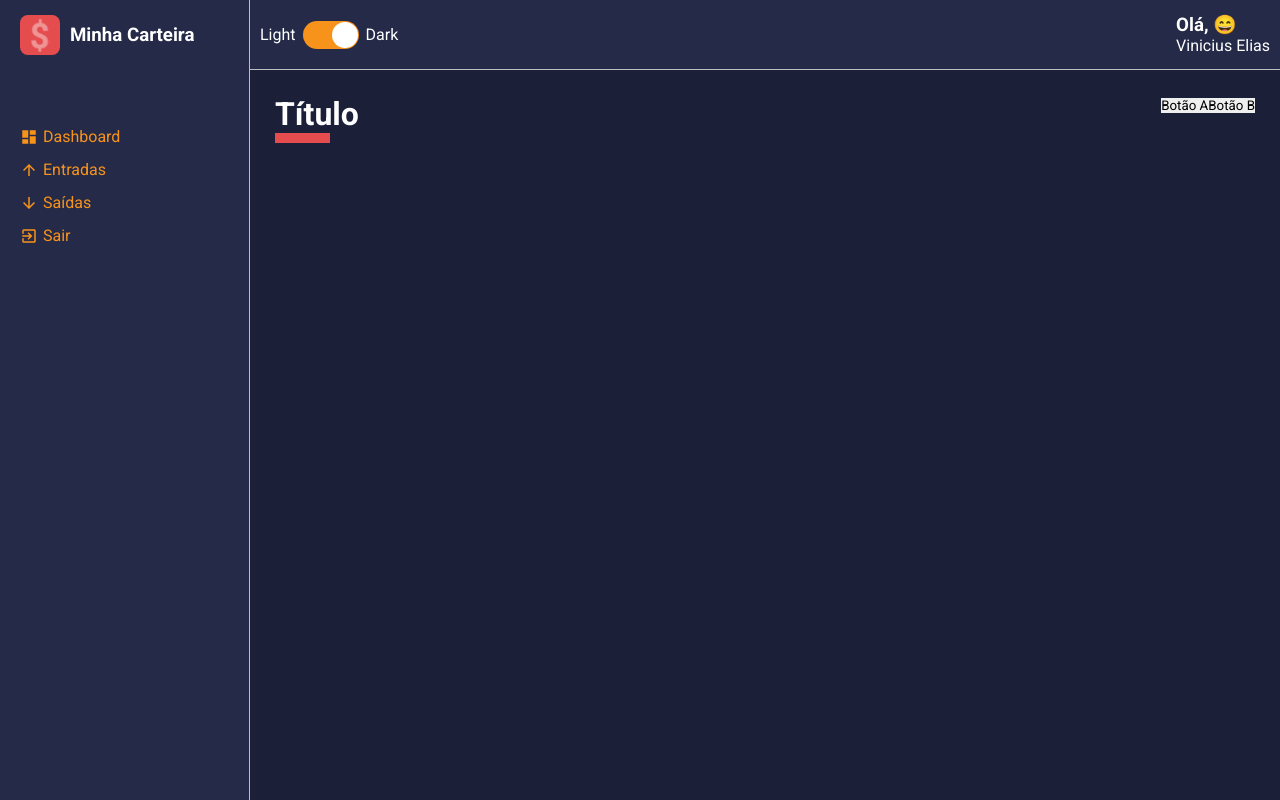
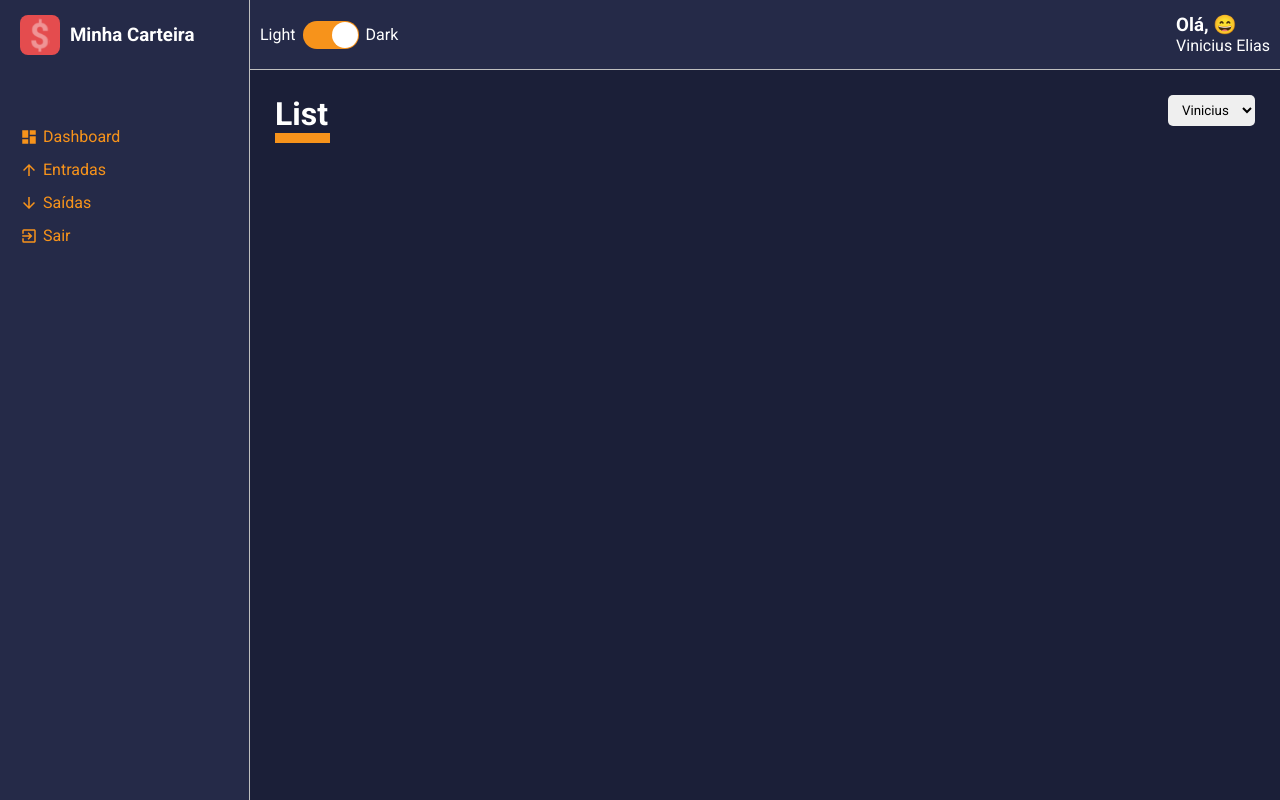
Before and after one commit to vinielias11/dashboardCarteira, a React (Create React App) app: page /dashboard in a window 1280 px wide. Built offline with nearby package versions, Linux system fonts and the light colour scheme.

Commit message:
Criação dos filtros de ano e mês

```diff
--- a/src/App.tsx
+++ b/src/App.tsx
@@ -4,13 +4,14 @@
 import dark from './styles/themes/dark';
 import Layout from './components/Layout';
 import Dashboard from './pages/Dashboard';
+import List from './pages/List';
 
 const App: React.FC = () => {
     return (
         <ThemeProvider theme={dark}>
             <GlobalStyles />
             <Layout>
-                <Dashboard />
+                <List />
             </Layout>
         </ThemeProvider>
     );
--- a/src/components/ContentHeader/index.tsx
+++ b/src/components/ContentHeader/index.tsx
@@ -6,15 +6,23 @@
      Controllers
 } from './styles'
 
-const ContentHeader: React.FC = () => {
+interface IContentHeaderProps {
+    title: string;
+    lineColor: string;
+    children: React.ReactNode;
+}
+
+const ContentHeader: React.FC<IContentHeaderProps> = ({
+    title, lineColor, children
+}) => {
+
     return (
         <Container>
-            <Title>
-                <h1>Título</h1>
+            <Title lineColor={lineColor}>
+                <h1>{title}</h1>
             </Title>
             <Controllers>
-                <button type="button">Botão A</button>
-                <button type="button">Botão B</button>
+                {children}
             </Controllers>
         </ Container>
     );
--- a/src/components/ContentHeader/styles.ts
+++ b/src/components/ContentHeader/styles.ts
@@ -1,4 +1,8 @@
 import styled from 'styled-components';
+
+interface ITitleProps {
+    lineColor: string;
+}
 
 export const Container = styled.div`
     width: 100%;
@@ -8,7 +12,7 @@
 
 `;
 
-export const Title = styled.div`
+export const Title = styled.div<ITitleProps>`
     > h1 {
         color: ${props => props.theme.colors.white};
 
@@ -16,9 +20,12 @@
             content: '';
             display: block;
             width: 55px;
-            border-bottom: 10px solid ${props => props.theme.colors.warning};
+            border-bottom: 10px solid ${props => props.lineColor};
         }
     }
 `;
 
-export const Controllers = styled.div``;
+export const Controllers = styled.div`
+    display: flex;
+
+`;
--- /dev/null
+++ b/src/components/SelectInput/index.tsx
@@ -0,0 +1,26 @@
+import React from 'react';
+
+import { Container } from './styles'
+
+interface ISelectInputProps {
+    options: {
+        value: string | number;
+        label: string | number;
+    }[]
+}
+
+const SelectInput: React.FC<ISelectInputProps> = ({ options }) => {
+    return (
+        <Container>
+            <select>
+                {
+                    options.map(option => (
+                        <option value={option.value}>{option.label}</option>
+                    ))
+                }
+            </select>
+        </ Container>
+    );
+}
+
+export default SelectInput;
--- /dev/null
+++ b/src/components/SelectInput/styles.ts
@@ -0,0 +1,9 @@
+import styled from 'styled-components';
+
+export const Container = styled.div`
+    > select {
+        padding: 7px 10px;
+        border-radius: 5px;
+        margin-left: 7px;
+    }
+`;
--- a/src/pages/Dashboard/index.tsx
+++ b/src/pages/Dashboard/index.tsx
@@ -2,11 +2,21 @@
 
 import { Container } from './styles';
 import ContentHeader  from '../../components/ContentHeader'
+import SelectInput  from '../../components/SelectInput'
 
 const Dashboard: React.FC = () => {
+
+    const options = [
+        { value: 'Vinicius', label: 'Vinicius' },
+        { value: 'Maria', label: 'Maria' },
+        { value: 'Ana', label: 'Ana' }
+    ];
+
     return (
         <Container>
-            <ContentHeader />
+            <ContentHeader title="Dashboard" lineColor="#F7931B">
+                <SelectInput options={options}/>
+            </ContentHeader>
         </Container>
     );
 }
--- a/src/pages/List/index.tsx
+++ b/src/pages/List/index.tsx
@@ -1,8 +1,24 @@
 import React from 'react';
 
+import ContentHeader from '../../components/ContentHeader';
+import SelectInput from '../../components/SelectInput';
+
+import { Container } from './styles'
+
 const List: React.FC = () => {
+
+    const options = [
+        { value: 'Vinicius', label: 'Vinicius' },
+        { value: 'Maria', label: 'Maria' },
+        { value: 'Ana', label: 'Ana' }
+    ];
+
     return (
-        <h1>List</h1>
+        <Container>
+            <ContentHeader title="List" lineColor="#F7931B">
+                <SelectInput options={options}/>
+            </ContentHeader>
+        </Container>
     );
 }
 
--- /dev/null
+++ b/src/pages/List/styles.ts
@@ -0,0 +1,3 @@
+import styled from "styled-components";
+
+export const Container = styled.div``;
```
